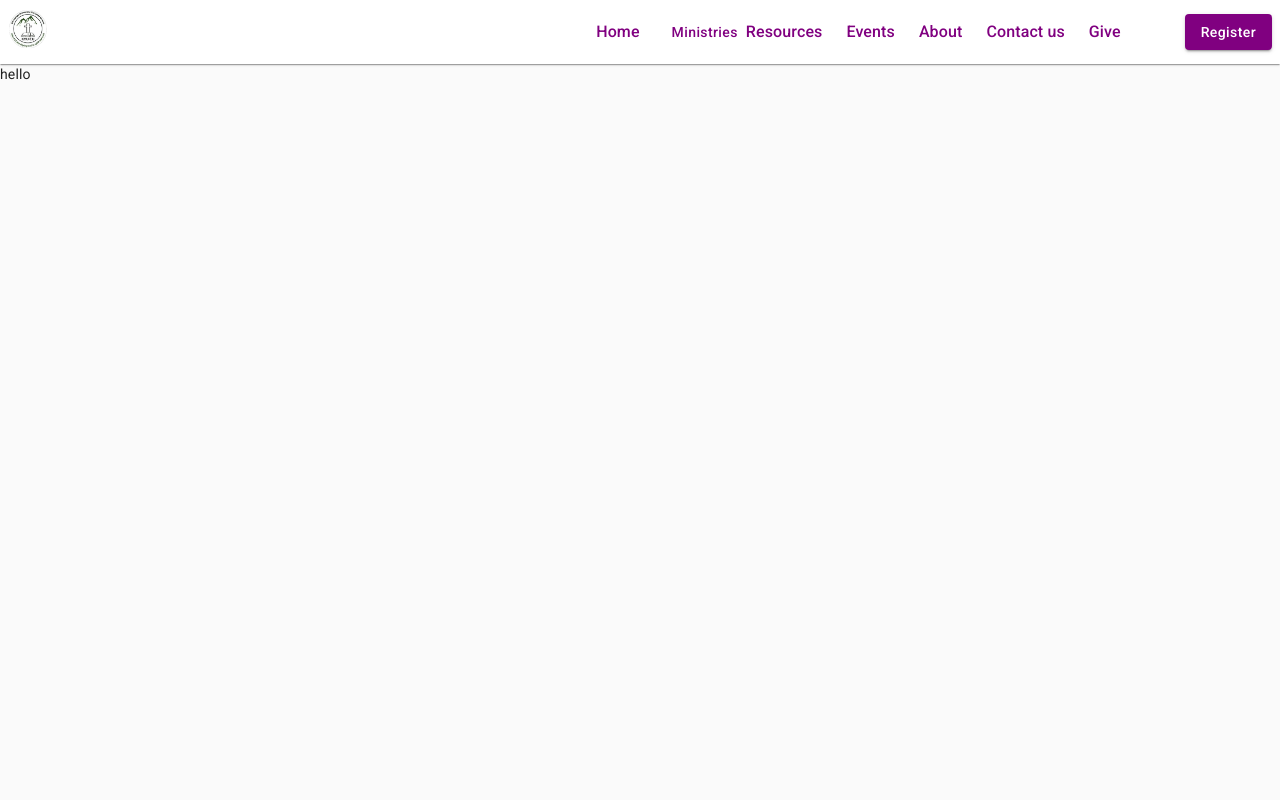
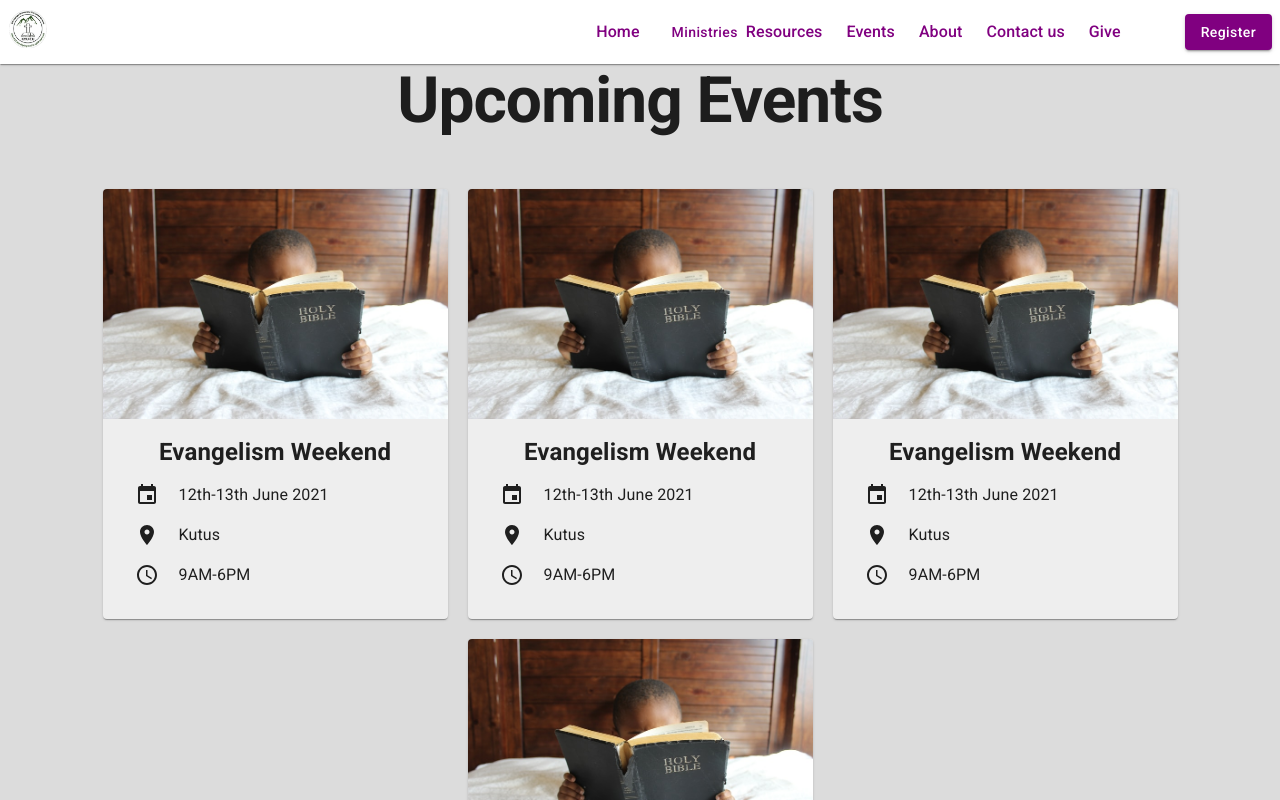
Before and after one commit to KyU-Christian-Union/kyucuwebapp, a React (Create React App) app: page / in a window 1280 px wide. Shown: the top 800 px of the page. Built offline with nearby package versions, Linux system fonts and the light colour scheme.

Commit message:
set upcomingevents component layout

```diff
--- a/src/components/UpcomingEvents/UpcomingEvent.jsx
+++ b/src/components/UpcomingEvents/UpcomingEvent.jsx
@@ -1,7 +1,77 @@
 import React from 'react';
+import { makeStyles } from '@material-ui/core/styles';
+import Card from '@material-ui/core/Card';
+import CardActionArea from '@material-ui/core/CardActionArea';
+import CardContent from '@material-ui/core/CardContent';
+import CardMedia from '@material-ui/core/CardMedia';
+import Box from '@material-ui/core/Box';
+import EventIcon from '@material-ui/icons/Event';
+import ScheduleIcon from '@material-ui/icons/Schedule';
+import LocationOnIcon from '@material-ui/icons/LocationOn';
+import { CardActions, Typography } from '@material-ui/core';
+import upcomingeventImage from '../../assets/images/upcomingevent_image.jpg';
+
+const useStyles = makeStyles(theme => ({
+  root: {
+    maxWidth: 345,
+    margin: 10,
+    backgroundColor: '#EEEEEE' /* not same as theme.palette.background.default */
+  },
+  media: {
+    backgroundPosition: 'center',
+    backgroundSize: 'contain',
+    backgroundRepeat: 'no-repeat',
+    height: '100%',
+    width: '100%'
+  },
+  eventheader: {
+    h4: theme.typography.h4,
+    fontWeight: '900',
+    fontSize: '15'
+  },
+  cardActions: {
+    flexDirection: 'column'
+  },
+  box: {
+    width: '100%'
+  },
+  iconInfo: {
+    marginLeft: 20
+  }
+}));
 
 function UpcomingEvent() {
-  return <div>hello</div>;
+  const classes = useStyles();
+  return (
+    <Card className={classes.root} m={2}>
+      <CardActionArea>
+        <CardMedia height="140">
+          <img className={classes.media} src={upcomingeventImage} alt="UpcomingEventImage" />
+        </CardMedia>
+        <CardContent>
+          <Typography variant="h4" align="center" className={classes.eventheader}>
+            Evangelism Weekend
+          </Typography>
+          <CardActions className={classes.cardActions} disableSpacing>
+            <Box className={classes.box} display="flex" alignItems="center" p={1}>
+              <EventIcon />
+              <Typography className={classes.iconInfo} ml={1}>
+                12th-13th June 2021
+              </Typography>
+            </Box>
+            <Box className={classes.box} display="flex" alignItems="center" p={1}>
+              <LocationOnIcon />
+              <Typography className={classes.iconInfo}>Kutus</Typography>
+            </Box>
+            <Box className={classes.box} display="flex" alignItems="center" p={1}>
+              <ScheduleIcon />
+              <Typography className={classes.iconInfo}>9AM-6PM</Typography>
+            </Box>
+          </CardActions>
+        </CardContent>
+      </CardActionArea>
+    </Card>
+  );
 }
 
 export default UpcomingEvent;
--- a/src/components/UpcomingEvents/UpcomingEvents.jsx
+++ b/src/components/UpcomingEvents/UpcomingEvents.jsx
@@ -1,10 +1,43 @@
 import React from 'react';
+import { makeStyles } from '@material-ui/core/styles';
+import Typography from '@material-ui/core/Typography';
+import { Box } from '@material-ui/core';
 import UpcomingEvent from './UpcomingEvent';
 
+const useStyles = makeStyles(theme => ({
+  root: {
+    backgroundColor: 'rgba(0, 0, 0, 0.12)' /* not same as theme.palette.background.default */,
+    width: '100vw'
+  },
+  heading: {
+    h1: theme.typography.h1,
+    fontWeight: '600'
+  },
+  wrapper: {
+    maxWidth: '100%'
+  }
+}));
+
 const UpcomingEvents = () => {
+  const classes = useStyles();
   return (
-    <div>
-      <UpcomingEvent />
+    <div className={classes.root}>
+      <Typography variant="h1" className={classes.heading} align="center">
+        Upcoming Events
+      </Typography>
+      <Box
+        className={classes.wrapper}
+        display="flex"
+        flexWrap="wrap"
+        justifyContent="center"
+        alignItems="center"
+        mt={5}
+      >
+        <UpcomingEvent />
+        <UpcomingEvent />
+        <UpcomingEvent />
+        <UpcomingEvent />
+      </Box>
     </div>
   );
 };
```
